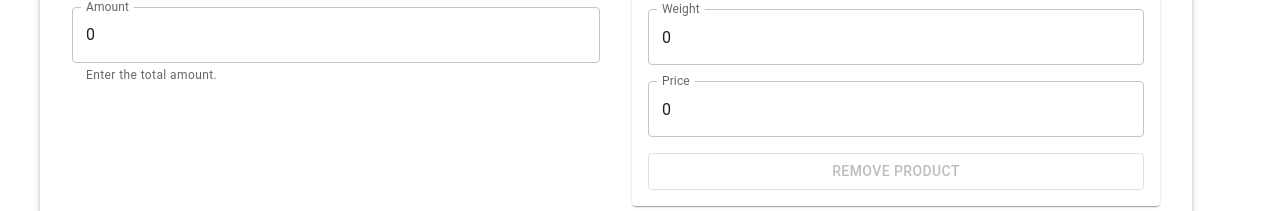
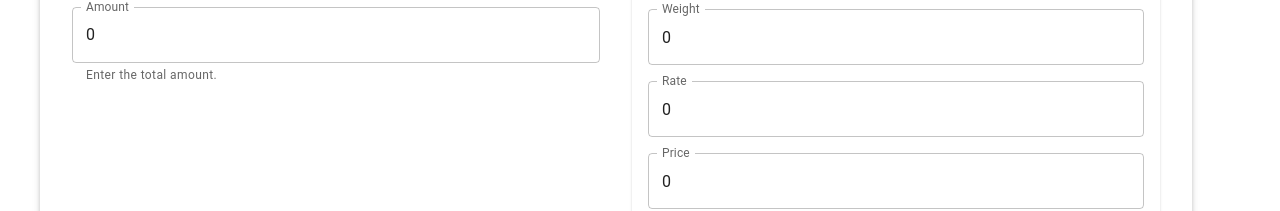
Before and after one commit to trendingvillain/DRM-FRONTEND, a React (Vite) app: page /buyer-records/form/1 in a window 1280 px wide. Shown: the part 449-660 px from the top of the page. Built offline with nearby package versions, Linux system fonts and the light colour scheme; no server answers.

Commit message:
Update BuyerRecordFormId.tsx

```diff
--- a/src/components/Buyer/BuyerRecordFormId.tsx
+++ b/src/components/Buyer/BuyerRecordFormId.tsx
@@ -38,10 +38,7 @@ const productNames = [
   { id: 3, name: 'கற்பூரவள்ளி' },
   { id: 4, name: 'சக்கை' },
   { id: 5, name: 'காசாளி' },
-  { id: 6, name: 'நேந்திரம்' },
-  { id: 7, name: 'ரஸ்தாலி'},
-  { id: 8, name: 'பூவன் தார்' },
-  { id: 9, name: 'Transport' },
+  { id: 6, name: 'Transport' },
 
 ];
 
@@ -53,7 +50,7 @@ const BuyerRecordForm: React.FC = () => {
   const [visitDate, setVisitDate] = useState('');
   const [amount, setAmount] = useState<number>(0);
   const [varients, setVarients] = useState([
-    { productName: 1, quantity: 0, price: 0, weight: 0, orderIndex: 0 },
+    { productName: 1, quantity: 0, price: 0, weight: 0, rate: 0, orderIndex: 0 },
 ]);
 
   const [alert, setAlert] = useState<{
@@ -93,7 +90,7 @@ const BuyerRecordForm: React.FC = () => {
 const addVarient = () => {
   setVarients(prev => [
       ...prev,
-      { productName: 1, quantity: 0, price: 0, weight: 0, orderIndex: prev.length }
+      { productName: 1, quantity: 0, price: 0, weight: 0, rate: 0, orderIndex: prev.length }
   ]);
 };
 
@@ -121,6 +118,7 @@ const addVarient = () => {
         quantity: varient.quantity || 0,
         price: varient.price || 0,
         weight: varient.weight || 0,
+        rate: varient.rate || 0,
         orderIndex: index,
       })),
     };
@@ -258,6 +256,21 @@ const addVarient = () => {
                     sx={{ marginBottom: 2 }}
                   />
 
+<TextField
+                    label="Rate"
+                    type="number"
+                    fullWidth
+                    value={varient.rate}
+                    onChange={(e) =>
+                      handleVarientChange(
+                        index,
+                        'rate',
+                        parseInt(e.target.value) || 0
+                      )
+                    }
+                    sx={{ marginBottom: 2 }}
+                  />
+
                   <TextField
                     label="Price"
                     type="number"
```
